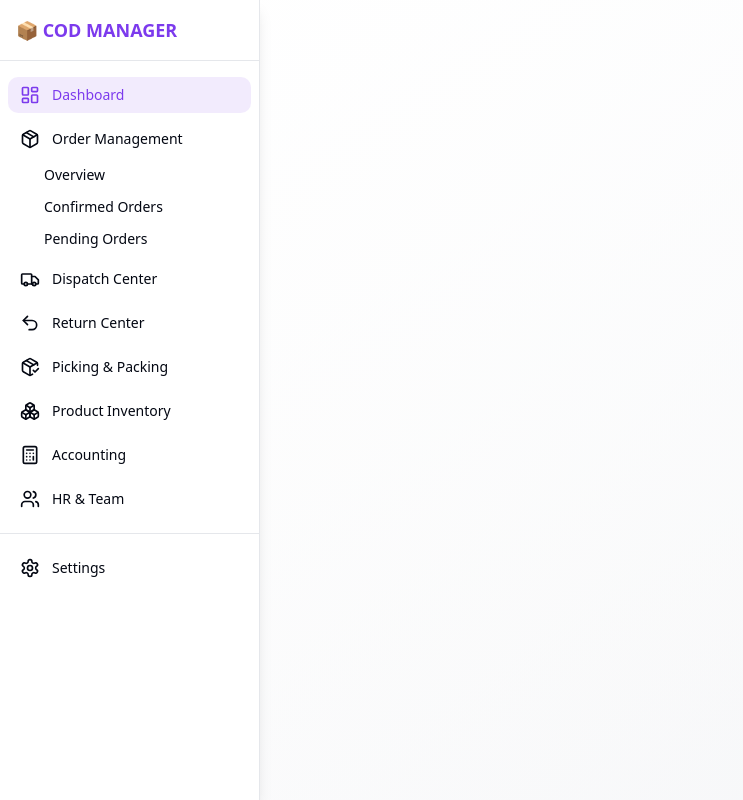
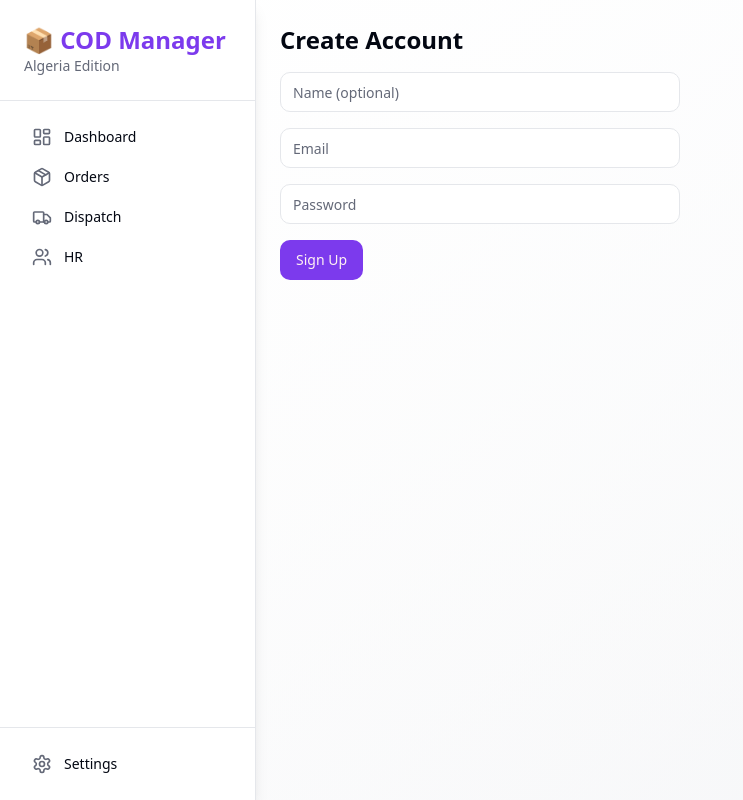
Before and after one commit to alikaderrg/COD-Manager-WebApp, a React (Vite) app: page /signup in a window 1280 px wide. Shown: the whole page, without its empty margins (0-743 px from the left). Built offline with nearby package versions, Linux system fonts and the light colour scheme.

Commit message:
updated auth

```diff
--- a/src/App.jsx
+++ b/src/App.jsx
@@ -1,58 +1,28 @@
-import React, { useState } from 'react';
-import { BrowserRouter as Router, Route, Routes, Link, useLocation } from 'react-router-dom';
+import React from 'react';
+import { BrowserRouter as Router, Routes, Route, Link, useLocation } from 'react-router-dom';
 import { motion, AnimatePresence } from 'framer-motion';
 import { Toaster } from '@/components/ui/toaster';
 import {
   LayoutDashboard,
   Package,
   Truck,
-  Undo2,
-  PackageCheck,
-  Boxes,
-  Calculator,
   Users,
   Settings,
-  ChevronRight,
-  ChevronLeft
 } from 'lucide-react';
 
-// Import Page Components
 import DashboardOverview from '@/pages/Dashboard/Overview';
 import OrderManagementOverview from '@/pages/OrderManagement/Overview';
-import ConfirmedOrders from '@/pages/OrderManagement/Confirmed';
-import PendingOrders from '@/pages/OrderManagement/Pending';
 import DispatchCenterOverview from '@/pages/DispatchCenter/Overview';
-import ReturnCenterOverview from '@/pages/ReturnCenter/Overview';
-import PickingPackingOverview from '@/pages/PickingPacking/Overview';
-import ProductInventoryOverview from '@/pages/ProductInventory/Overview';
-import AccountingOverview from '@/pages/Accounting/Overview';
 import HROverview from '@/pages/HR/Overview';
 import SettingsControlPanel from '@/pages/Settings/ControlPanel';
-import Profile from '@/pages/Settings/Profile';
-import StoreIntegration from '@/pages/Settings/StoreIntegration';
-import CourierIntegration from '@/pages/Settings/CourierIntegration';
-import WhatsAppIntegration from '@/pages/Settings/WhatsAppIntegration';
-import AppPreferences from '@/pages/Settings/AppPreferences';
-import Plans from '@/pages/Settings/Plans';
-import Logout from '@/pages/Settings/Logout';
+import Login from '@/pages/Auth/Login';
+import Signup from '@/pages/Auth/Signup';
 
 const navItems = [
   { path: '/', label: 'Dashboard', icon: <LayoutDashboard size={20} /> },
-  {
-    label: 'Order Management',
-    icon: <Package size={20} />,
-    children: [
-      { path: '/orders/overview', label: 'Overview' },
-      { path: '/orders/confirmed', label: 'Confirmed Orders' },
-      { path: '/orders/pending', label: 'Pending Orders' }
-    ]
-  },
-  { path: '/dispatch', label: 'Dispatch Center', icon: <Truck size={20} /> },
-  { path: '/returns', label: 'Return Center', icon: <Undo2 size={20} /> },
-  { path: '/picking-packing', label: 'Picking & Packing', icon: <PackageCheck size={20} /> },
-  { path: '/inventory', label: 'Product Inventory', icon: <Boxes size={20} /> },
-  { path: '/accounting', label: 'Accounting', icon: <Calculator size={20} /> },
-  { path: '/hr', label: 'HR & Team', icon: <Users size={20} /> },
+  { path: '/orders', label: 'Orders', icon: <Package size={20} /> },
+  { path: '/dispatch', label: 'Dispatch', icon: <Truck size={20} /> },
+  { path: '/hr', label: 'HR', icon: <Users size={20} /> },
 ];
 
 const settingsNavItems = [
@@ -60,33 +30,32 @@ const settingsNavItems = [
 ];
 
 function App() {
-  const [sidebarOpen, setSidebarOpen] = useState(false);
   return (
     <Router>
       <div className="flex h-screen bg-gradient-to-br from-background to-secondary/30 text-foreground overflow-hidden">
         {/* Sidebar */}
         <motion.div
-          animate={{ width: sidebarOpen ? 260 : 64 }}
-          transition={{ type: 'spring', stiffness: 200, damping: 30 }}
-          onMouseEnter={() => setSidebarOpen(true)}
-          onMouseLeave={() => setSidebarOpen(false)}
-          className="bg-card border-r border-border shadow-lg h-full overflow-y-auto flex-shrink-0"
+          initial={{ x: -250 }}
+          animate={{ x: 0 }}
+          transition={{ type: 'spring', stiffness: 100, damping: 20 }}
+          className="w-64 bg-card border-r border-border flex flex-col shadow-lg flex-shrink-0"
         >
-          <div className="flex items-center justify-between p-4 border-b border-border">
-            <h1 className={`text-lg font-bold text-primary transition-opacity ${sidebarOpen ? 'opacity-100' : 'opacity-0 hidden'}`}>📦 COD MANAGER</h1>
+          <div className="p-6 border-b border-border">
+            <h1 className="text-2xl font-bold text-primary">📦 COD Manager</h1>
+            <p className="text-sm text-muted-foreground">Algeria Edition</p>
           </div>
-          <nav className="flex-1 px-2 py-4 space-y-2">
-            {navItems.map((item) =>
-              item.children ? (
-                <SidebarGroup key={item.label} item={item} isOpen={sidebarOpen} />
-              ) : (
-                <NavLink key={item.path} icon={item.icon} to={item.path} label={item.label} isOpen={sidebarOpen} />
-              )
-            )}
+          <nav className="flex-1 p-4 space-y-1 overflow-y-auto">
+            {navItems.map((item) => (
+              <NavLink key={item.path} icon={item.icon} to={item.path}>
+                {item.label}
+              </NavLink>
+            ))}
           </nav>
-          <div className="px-2 py-4 border-t border-border">
+          <div className="p-4 border-t border-border mt-auto space-y-1">
             {settingsNavItems.map((item) => (
-              <NavLink key={item.path} icon={item.icon} to={item.path} label={item.label} isOpen={sidebarOpen} />
+              <NavLink key={item.path} icon={item.icon} to={item.path}>
+                {item.label}
+              </NavLink>
             ))}
           </div>
         </motion.div>
@@ -96,23 +65,13 @@ function App() {
           <AnimatePresence mode="wait">
             <Routes>
               <Route path="/" element={<DashboardOverview />} />
-              <Route path="/orders/overview" element={<OrderManagementOverview />} />
-              <Route path="/orders/confirmed" element={<ConfirmedOrders />} />
-              <Route path="/orders/pending" element={<PendingOrders />} />
+              <Route path="/orders" element={<OrderManagementOverview />} />
               <Route path="/dispatch" element={<DispatchCenterOverview />} />
-              <Route path="/returns" element={<ReturnCenterOverview />} />
-              <Route path="/picking-packing" element={<PickingPackingOverview />} />
-              <Route path="/inventory" element={<ProductInventoryOverview />} />
-              <Route path="/accounting" element={<AccountingOverview />} />
               <Route path="/hr" element={<HROverview />} />
-              <Route path="/settings/*" element={<SettingsControlPanel />} />
-              <Route path="/settings/profile" element={<Profile />} />
-              <Route path="/settings/store" element={<StoreIntegration />} />
-              <Route path="/settings/courier" element={<CourierIntegration />} />
-              <Route path="/settings/whatsapp" element={<WhatsAppIntegration />} />
-              <Route path="/settings/app" element={<AppPreferences />} />
-              <Route path="/settings/plans" element={<Plans />} />
-              <Route path="/settings/logout" element={<Logout />} />
+              <Route path="/settings" element={<SettingsControlPanel />} />
+              {/* Auth routes */}
+              <Route path="/login" element={<Login />} />
+              <Route path="/signup" element={<Signup />} />
             </Routes>
           </AnimatePresence>
         </main>
@@ -122,36 +81,30 @@ function App() {
   );
 }
 
-const NavLink = ({ to, label, icon, isOpen }) => {
+const NavLink = ({ to, children, icon }) => {
   const location = useLocation();
-  const active = location.pathname.startsWith(to);
+  const isActive = location.pathname === to;
 
   return (
-    <Link to={to} className={`flex items-center gap-3 px-3 py-2 rounded-md text-sm transition-colors ${active ? 'bg-primary/10 text-primary' : 'hover:bg-accent hover:text-accent-foreground'}`}>
-      {icon}
-      {isOpen && <span>{label}</span>}
+    <Link to={to}>
+      <motion.div
+        whileHover={{ x: 5, backgroundColor: 'hsl(var(--accent))' }}
+        transition={{ type: 'spring', stiffness: 400, damping: 15 }}
+        className={`flex items-center px-4 py-2.5 rounded-md text-sm font-medium transition-colors duration-150 ${
+          isActive
+            ? 'bg-primary/10 text-primary'
+            : 'text-foreground hover:text-accent-foreground hover:bg-accent'
+        }`}
+      >
+        {icon && (
+          <span className={`mr-3 ${isActive ? 'text-primary' : 'text-muted-foreground'}`}>
+            {icon}
+          </span>
+        )}
+        {children}
+      </motion.div>
     </Link>
   );
 };
 
-const SidebarGroup = ({ item, isOpen }) => {
-  const location = useLocation();
-  const active = item.children.some(child => location.pathname.startsWith(child.path));
-  return (
-    <div>
-      <div className={`flex items-center px-3 py-2 rounded-md text-sm font-medium ${active ? 'bg-primary/10 text-primary' : 'hover:bg-accent hover:text-accent-foreground'}`}>
-        {item.icon}
-        {isOpen && <span className="ml-3">{item.label}</span>}
-      </div>
-      {isOpen && (
-        <div className="ml-6 mt-1 space-y-1">
-          {item.children.map((child) => (
-            <Link key={child.path} to={child.path} className={`block text-sm px-3 py-1 rounded hover:bg-muted hover:text-foreground ${location.pathname === child.path ? 'bg-primary/10 text-primary' : ''}`}>{child.label}</Link>
-          ))}
-        </div>
-      )}
-    </div>
-  );
-};
-
 export default App;
--- /dev/null
+++ b/src/pages/Auth/Login.jsx
@@ -0,0 +1,34 @@
+import React, { useState } from 'react';
+import axios from 'axios';
+import { Input } from '@/components/ui/input';
+import { Button } from '@/components/ui/button';
+import { useToast } from '@/components/ui/use-toast';
+
+const baseURL = import.meta.env.VITE_API_URL || 'http://localhost:5000';
+
+export default function Login() {
+  const { toast } = useToast();
+  const [email, setEmail] = useState('');
+  const [password, setPassword] = useState('');
+
+  const handleLogin = async () => {
+    try {
+      const res = await axios.post(`${baseURL}/api/auth/login`, { email, password });
+      const { token, user } = res.data;
+      localStorage.setItem('token', token);
+      localStorage.setItem('user', JSON.stringify(user));
+      toast({ title: '✅ Login successful', description: `Welcome, ${user.email}` });
+    } catch (err) {
+      toast({ title: '❌ Login failed', description: err.response?.data?.error || err.message });
+    }
+  };
+
+  return (
+    <div className="max-w-md space-y-4 p-6">
+      <h2 className="text-2xl font-bold">Login</h2>
+      <Input placeholder="Email" value={email} onChange={(e) => setEmail(e.target.value)} />
+      <Input placeholder="Password" type="password" value={password} onChange={(e) => setPassword(e.target.value)} />
+      <Button onClick={handleLogin}>Login</Button>
+    </div>
+  );
+}
--- /dev/null
+++ b/src/pages/Auth/Signup.jsx
@@ -0,0 +1,36 @@
+import React, { useState } from 'react';
+import axios from 'axios';
+import { Input } from '@/components/ui/input';
+import { Button } from '@/components/ui/button';
+import { useToast } from '@/components/ui/use-toast';
+
+const baseURL = import.meta.env.VITE_API_URL || 'http://localhost:5000';
+
+export default function Signup() {
+  const { toast } = useToast();
+  const [email, setEmail] = useState('');
+  const [password, setPassword] = useState('');
+  const [name, setName] = useState('');
+
+  const handleSignup = async () => {
+    try {
+      const res = await axios.post(`${baseURL}/api/auth/signup`, { email, password, name });
+      const { token, user } = res.data;
+      localStorage.setItem('token', token);
+      localStorage.setItem('user', JSON.stringify(user));
+      toast({ title: '✅ Signup successful', description: `Welcome, ${user.email}` });
+    } catch (err) {
+      toast({ title: '❌ Signup failed', description: err.response?.data?.error || err.message });
+    }
+  };
+
+  return (
+    <div className="max-w-md space-y-4 p-6">
+      <h2 className="text-2xl font-bold">Create Account</h2>
+      <Input placeholder="Name (optional)" value={name} onChange={(e) => setName(e.target.value)} />
+      <Input placeholder="Email" value={email} onChange={(e) => setEmail(e.target.value)} />
+      <Input placeholder="Password" type="password" value={password} onChange={(e) => setPassword(e.target.value)} />
+      <Button onClick={handleSignup}>Sign Up</Button>
+    </div>
+  );
+}
```
Also changed, not shown: 1 other file (tests, documents, lock files or other folders).
